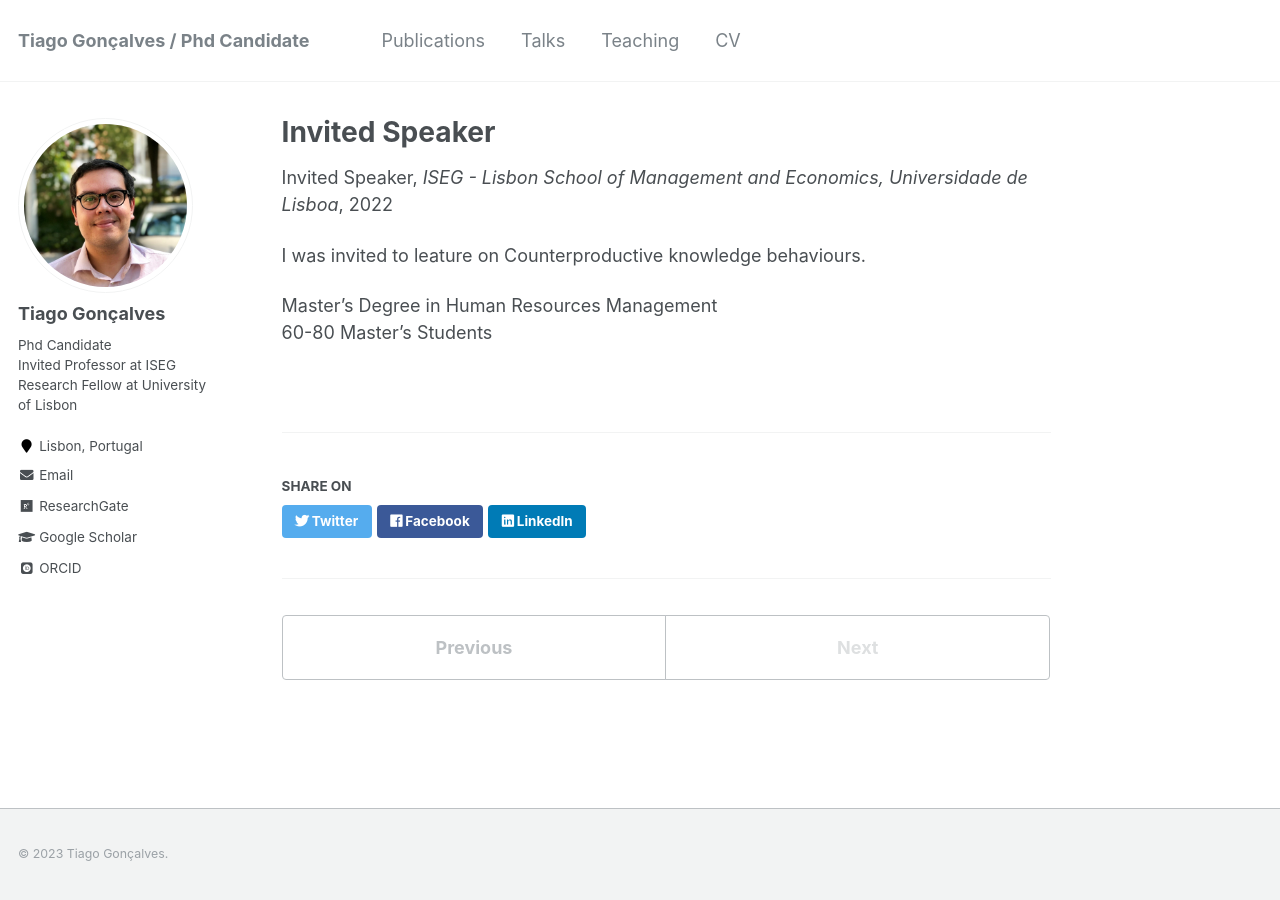
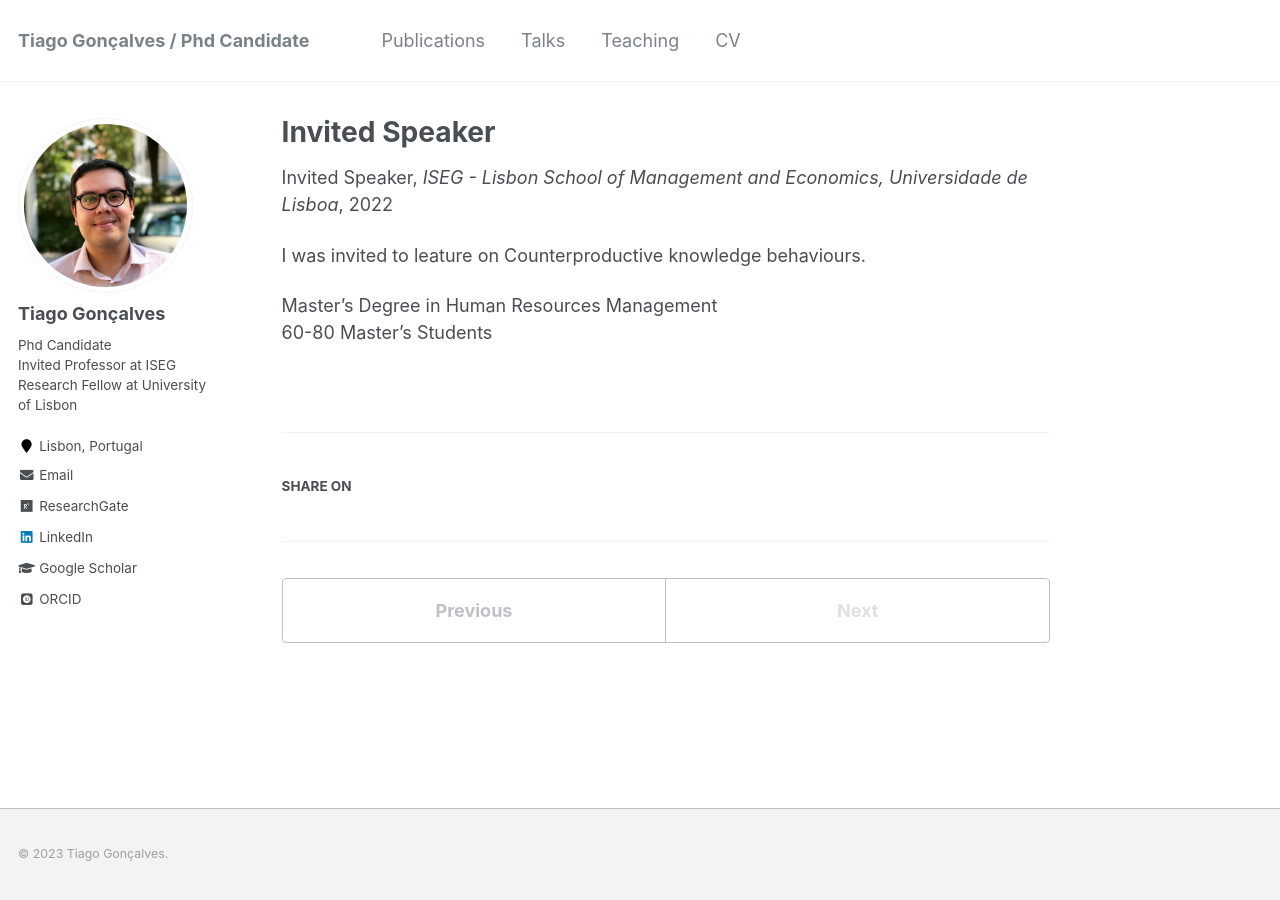
Before and after one commit to joaoc-pires/website-tiago-goncalves.com, a Jekyll site: the page built from _teaching/2022-03-teaching.md, in a window 1280 px wide. Built offline with Jekyll 4.4.1, drawn with Linux system fonts in a browser that asks for light colours; some web fonts are replaced; part of the change alters nothing that is shown.

Commit message:
Added LinkedIn Profile

```diff
--- a/_config.yml
+++ b/_config.yml
@@ -11,17 +11,17 @@ title                    : "Tiago Gonçalves / Phd Candidate"
 title_separator          : "-"
 name                     : &name "Tiago Gonçalves"
 description              : &description "Phd Candidate and Invited Professor at ISEG"
-url                      : https://tiago-goncalves.com # the base hostname & protocol for your site e.g. "https://mmistakes.github.io"
-baseurl                  : "" # the subpath of your site, e.g. "/blog"
+url                      : https://tiago-goncalves.com
+baseurl                  : ""
 repository               : "academicpages/academicpages.github.io"
-teaser                   :  # filename of teaser fallback teaser image placed in /images/, .e.g. "500x300.png"
-breadcrumbs              : false # true, false (default)
+teaser                   :
+breadcrumbs              : false
 words_per_minute         : 160
 future                   : true
-read_more                : "disabled" # if enabled, adds "Read more" links to excerpts
-talkmap_link             : false #change to true to add link to talkmap on talks page
+read_more                : "disabled"
+talkmap_link             : false
 comments:
-  provider               : # false (default), "disqus", "discourse", "facebook", "google-plus", "staticman", "custom"
+  provider               : false #(default), "disqus", "discourse", "facebook", "google-plus", "staticman", "custom"
   disqus:
     shortname            :
   discourse:
@@ -63,17 +63,15 @@ facebook:
   app_id                 :
   publisher              :
 og_image                 :  # Open Graph/Twitter default site image
-# For specifying social profiles
-# - https://developers.google.com/structured-data/customize/social-profiles
 social:
   type                   : # Person or Organization (defaults to Person)
   name                   : # If the user or organization name differs from the site's name
-  links: # An array of links to social media profiles
+  links                  : # An array of links to social media profiles
 
 
 # Analytics
 analytics:
-  provider               :  "google-universal" # false (default), "google", "google-universal", "custom"
+  provider               :  false #(default), "google", "google-universal", "custom"
   google:
     tracking_id          :
 
@@ -100,13 +98,13 @@ author:
   google_plus      :
   keybase          :
   instagram        :
-  impactstory      : #"https://profiles.impactstory.org/u/xxxx-xxxx-xxxx-xxxx"
+  impactstory      :
   lastfm           :
-  linkedin         :
+  linkedin         : "https://www.linkedin.com/in/tiago-rodrigues-gon%C3%A7alves-0b83343b/"
   orcid            : "https://orcid.org/0000-0002-9207-2081"
   pinterest        :
   soundcloud       :
-  stackoverflow    : # http://stackoverflow.com/users/123456/username
+  stackoverflow    :
   steam            :
   tumblr           :
   twitter          :
--- a/_includes/social-share.html
+++ b/_includes/social-share.html
@@ -4,10 +4,4 @@
   {% if site.data.ui-text[site.locale].share_on_label %}
     <h4 class="page__share-title">{{ site.data.ui-text[site.locale].share_on_label | default: "Share on" }}</h4>
   {% endif %}
-
-  <a href="https://twitter.com/intent/tweet?text={{ base_path }}{{ page.url }}" class="btn btn--twitter" title="{{ site.data.ui-text[site.locale].share_on_label | default: 'Share on' }} Twitter"><i class="fab fa-twitter" aria-hidden="true"></i><span> Twitter</span></a>
-
-  <a href="https://www.facebook.com/sharer/sharer.php?u={{ base_path }}{{ page.url }}" class="btn btn--facebook" title="{{ site.data.ui-text[site.locale].share_on_label | default: 'Share on' }} Facebook"><i class="fab fa-facebook" aria-hidden="true"></i><span> Facebook</span></a>
-
-  <a href="https://www.linkedin.com/shareArticle?mini=true&url={{ base_path }}{{ page.url }}" class="btn btn--linkedin" title="{{ site.data.ui-text[site.locale].share_on_label | default: 'Share on' }} LinkedIn"><i class="fab fa-linkedin" aria-hidden="true"></i><span> LinkedIn</span></a>
 </section>
```
Also changed, not shown: 1 other file.
